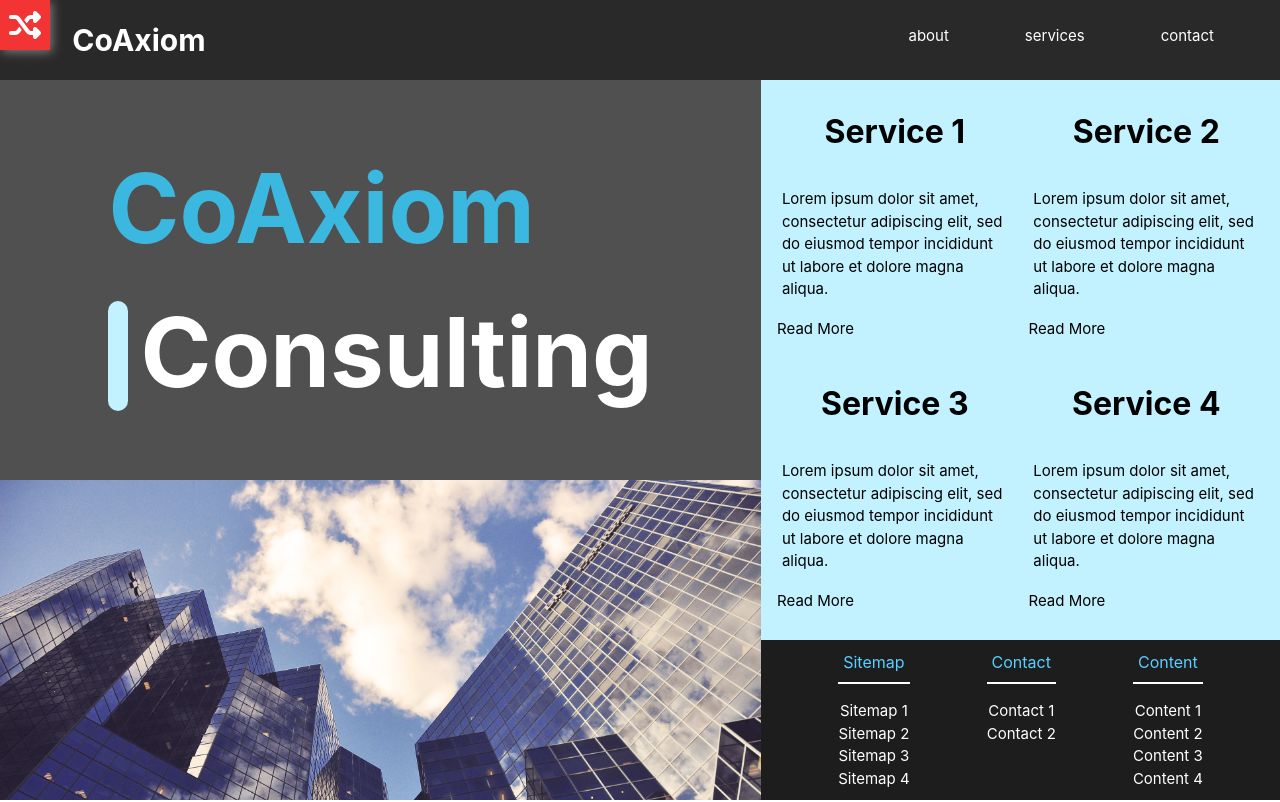
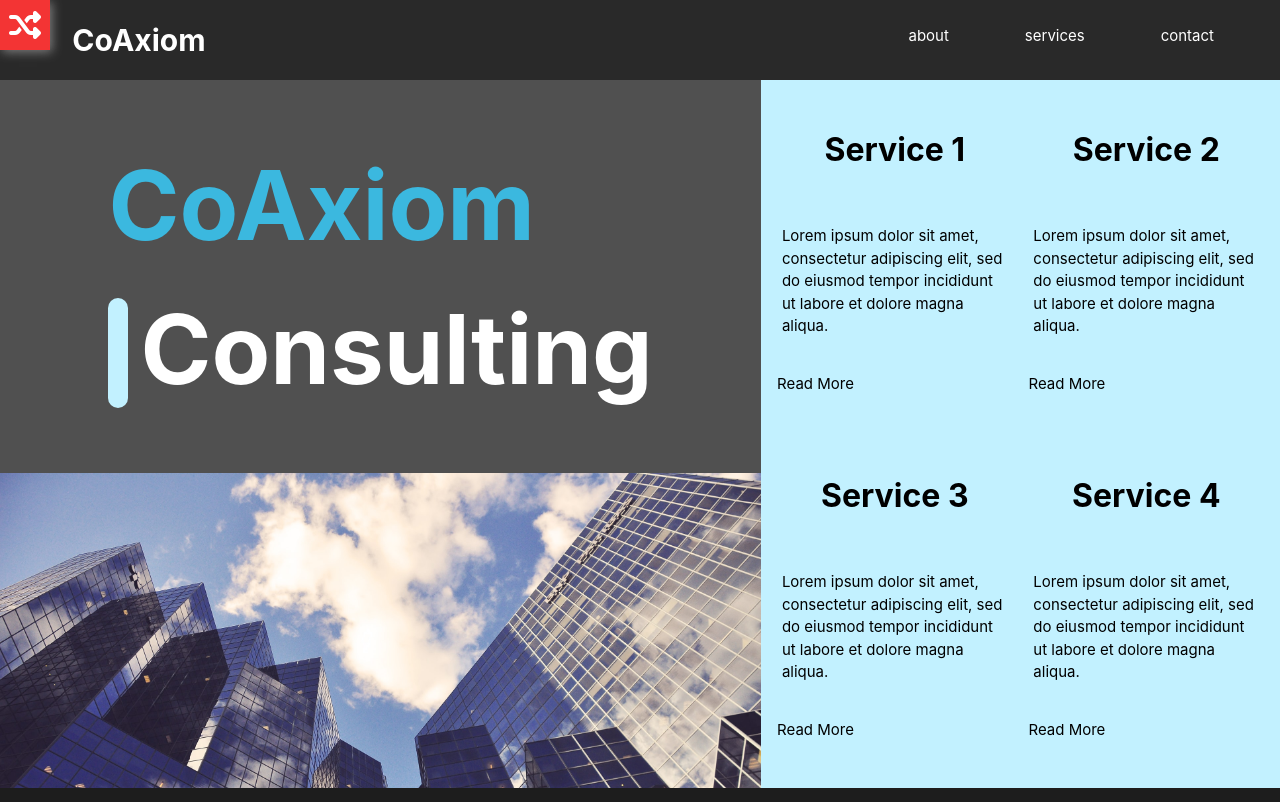
Before and after one commit to Beakii/coaxiom_designs, a React (Create React App) app: page /#/different in a window 1280 px wide. Shown: the top 802 px of the page. Built offline with nearby package versions, Linux system fonts and the light colour scheme.

Commit message:
changed the grid layout of designTwo and messed around with the footer of designOne, still needs work.

```diff
--- a/public/index.html
+++ b/public/index.html
@@ -5,7 +5,7 @@
     <meta name="viewport" content="width=device-width, initial-scale=1" />
     <meta
       name="description"
-      content="Axiom Consulting Services designed and build by James Stewart"
+      content="Axiom Consulting Services designed and built by James Stewart"
     />
     <!--
       manifest.json provides metadata used when your web app is installed on a
--- a/src/components/designOne/designOne.css
+++ b/src/components/designOne/designOne.css
@@ -1,7 +1,6 @@
 .design-one{
-    width: 90%;
+    width: 90vw;
     max-width: 1100px;
-    max-height: 100%;
-    height: 100%;
+    height: 100vh;
     margin: auto;
 }
--- a/src/components/designOne/footer/footer.css
+++ b/src/components/designOne/footer/footer.css
@@ -3,14 +3,14 @@
     justify-content: center;
     align-items: center;
 
-    position: absolute;
-    margin-top: 7rem;
     background-color: rgb(65, 65, 65);
     color: white;
 
+    margin-top: 3rem;
     width: 100%;
     left: 0;
-    height: 15.5%;
+    bottom: 0;
+    height: 10vh;
 }
 
 ul{
--- a/src/components/designOne/mainContent/homepage.js
+++ b/src/components/designOne/mainContent/homepage.js
@@ -4,7 +4,7 @@ import Homecards from './homecards/homecards';
 
 const Homepage = () =>{
     return(
-        <div>
+        <div className="homepage">
             <Showcase/>
             <Homecards/>
         </div>
--- a/src/components/designTwo/mainContent/content.css
+++ b/src/components/designTwo/mainContent/content.css
@@ -2,13 +2,21 @@
     --primary-color: rgb(59, 184, 223);
 }
 /* Large Screens */
+/* Change grid layout to:
+
+    main    main    service
+    main    main    service
+    img     img     service
+    footer  footer  footer
+*/
 @media only screen and (min-width: 900px){
     .content-wrapper{
         display: grid;
         grid-template-columns: 1fr 1.2fr 1.5fr;
-        grid-template-rows: 1fr 4fr 2fr 2fr;
+        grid-template-rows: 1fr 4fr 2fr 2fr 0.2fr;
         margin: 0;
-        height: calc(100vh - 80px);
+        /* height: calc(100vh - 80px); */
+        height: 110vh;
     }
 
     .title-wrapper{
@@ -111,7 +119,7 @@
 
     .information{
         background-color: rgb(194, 241, 255);
-        grid-area: 1 / 3 / 4 / 4;
+        grid-area: 1 / 3 / 5 / 4;
     }
 
     .information .flex-information{
@@ -339,8 +347,9 @@
 /* END SERVICE FOUR */
 
     footer{
+        padding: 1rem;
         background-color: rgb(29, 29, 29);
-        grid-row: 3 / 4 / 4 / 5;
+        grid-area: 5 / 1 / 6 / 4;
         display: flex;
         flex-direction: column;
         justify-content: center;
@@ -369,3 +378,13 @@
         border-bottom: 2px solid white;
     }
 }
+
+/* Small Screens */
+@media only screen and (max-width: 900px){
+    .content-wrapper{
+        display: grid;
+        grid-template-columns: 1fr 1fr;
+        grid-template-rows: 1fr 1fr 1fr;
+        margin: 0;
+    }
+}
```
Also changed, not shown: public/manifest.json.
